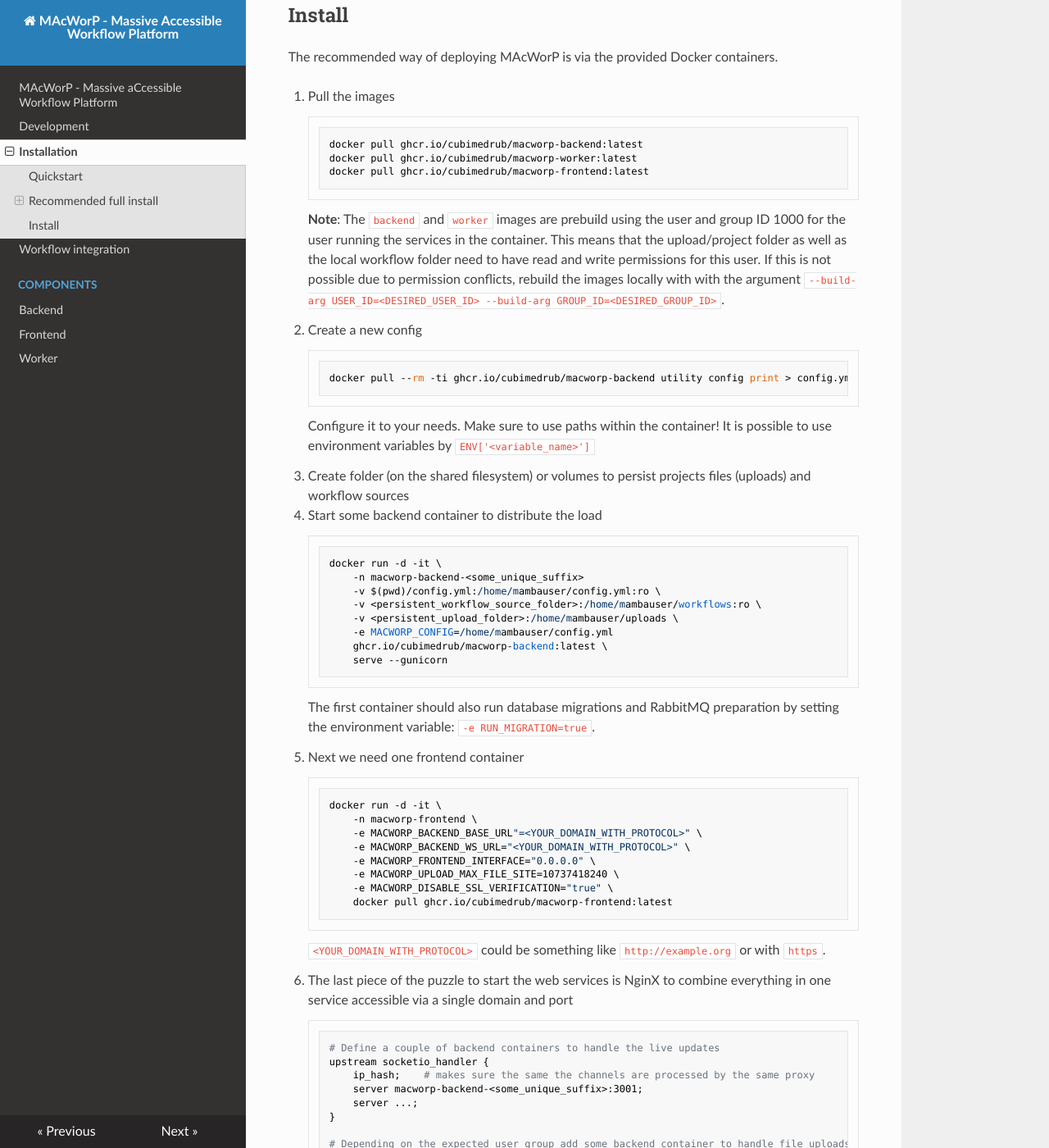
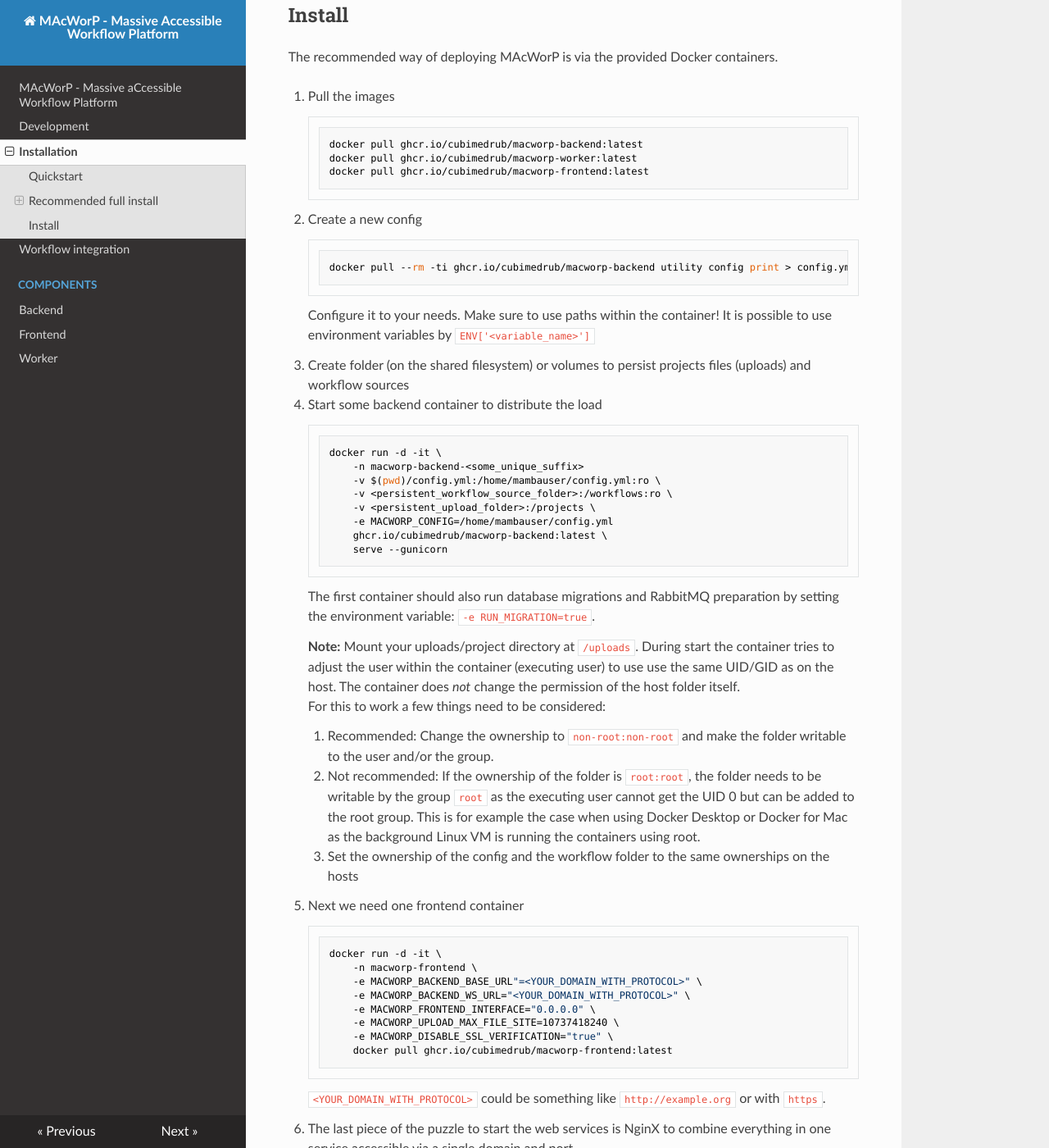
Before and after one commit to cubimedrub/macworp, an MkDocs documentation site: the page built from docs/installation.md, in a window 1280 px wide and 1400 px high, scrolled down 1275 px. Shown: the whole window at 82% size. Built offline with MkDocs 1.6.1, drawn with Linux system fonts in a browser that asks for light colours; nearby versions of some CDN libraries; some of the changed text lies outside the part shown.

Commit message:
adjust user to Docker socket and project directory permissions when starting backend & worker container, part of #25

````diff
--- a/docs/installation.md
+++ b/docs/installation.md
@@ -46,9 +46,6 @@
     docker pull ghcr.io/cubimedrub/macworp-frontend:latest
     ```
 
-    **Note**: The `backend` and `worker` images are prebuild using the user and group ID 1000 for the user running the services in the container. This means that the upload/project folder as well as the local workflow folder need to have read and write permissions for this user.
-        If this is not possible due to permission conflicts, rebuild the images locally with with the argument `--build-arg USER_ID=<DESIRED_USER_ID> --build-arg GROUP_ID=<DESIRED_GROUP_ID>`.
-
 2. Create a new config
 
     ```shell
@@ -65,14 +62,22 @@
     docker run -d -it \
         -n macworp-backend-<some_unique_suffix>
         -v $(pwd)/config.yml:/home/mambauser/config.yml:ro \
-        -v <persistent_workflow_source_folder>:/home/mambauser/workflows:ro \
-        -v <persistent_upload_folder>:/home/mambauser/uploads \
+        -v <persistent_workflow_source_folder>:/workflows:ro \
+        -v <persistent_upload_folder>:/projects \
         -e MACWORP_CONFIG=/home/mambauser/config.yml
         ghcr.io/cubimedrub/macworp-backend:latest \
         serve --gunicorn
     ```
 
     The first container should also run database migrations and RabbitMQ preparation by setting the environment variable: `-e RUN_MIGRATION=true`.
+
+    **Note:** Mount your uploads/project directory at `/uploads`. During start the container tries to adjust the user within the container (executing user) to use use the same UID/GID as on the host.
+    The container does *not* change the permission of the host folder itself.
+    For this to work a few things need to be considered:
+
+    1. Recommended: Change the ownership to `non-root:non-root` and make the folder writable to the user and/or the group.
+    2. Not recommended: If the ownership of the folder is `root:root`, the folder needs to be writable by the group `root` as the executing user cannot get the UID 0 but can be added to the root group. This is for example the case when using Docker Desktop or Docker for Mac as the background Linux VM is running the containers using root.
+    3. Set the ownership of the config and the workflow folder to the same ownerships on the hosts
 
 5. Next we need one frontend container
 
@@ -197,8 +202,9 @@
 
     ```shell
     docker run -d -it \
-        -v <persistent_workflow_source_folder>:/home/mambauser/workflows:ro \
-        -v <persistent_upload_folder>:/home/mambauser/uploads \
+        -v <persistent_workflow_source_folder>:/workflows:ro \
+        -v <persistent_upload_folder>:<same_path_as_persistent_upload_folder_on_host> \
+        -e PROJECTS_PATH=<same_path_as_persistent_upload_folder_on_host> \
         ghcr.io/cubimedrub/macworp-worker:latest \
         -vvvvvvvv \
         --skip-cert-verification \
@@ -207,8 +213,13 @@
         -c <YOUR_DOMAIN> \
         -r amqp://admin:developer@<IP_OF_RABBIT_HOST>:5672/%2f \
         -q project_workflow \
-        -d /home/mambauser/uploads \
+        -d <same_path_as_persistent_upload_folder_on_host> \
         -u worker \
-        -p developer \
-        --keep-intermediate-files \
+        -p <change-to-the-same-password-as-in-the-backend-config> \
+        --keep-intermediate-files
     ```
+
+    **Note:**
+
+    1. Like the backend, the worker container tries to adjust the executing user to use the same UID/GID as the owner of the the project directory. You have to consider the same rules.
+    2. To be able to use Docker containers during the workflow execution the uploads/projects folder needs to be mounted at the exact same path as on the host and the environment variable `PROJECTS_DIR` needs to have the same path.
--- a/quickstart.config.yml
+++ b/quickstart.config.yml
@@ -3,6 +3,7 @@
 secret: "developmentindocker"
 use_reverse_proxy: true
 debug: false
+upload_path: ENV['PROJECTS_DIR']
 database:
   url: postgresql://postgres:developer@psql:5432/macworp
   pool_size: 4 # In development mode, more than one connections are supported
--- a/quickstart.docker-compose.yml
+++ b/quickstart.docker-compose.yml
@@ -5,7 +5,7 @@
     image: cubimedrub/macworp-backend:local
     volumes:
       - ./macworp:/home/mambauser/macworp
-      - ${PROJECT_DIR_ABSOLUTE}:/home/mambauser/uploads
+      - ${PROJECT_DIR_ABSOLUTE}:/projects
       # Pass the local config
       - ./quickstart.config.yml:/home/mambauser/local.config.yaml:ro
       - ./dev_auth.yaml:/home/mambauser/dev_auth.yaml:ro
@@ -77,6 +77,7 @@
     image: cubimedrub/macworp-worker:local
     environment:
       PYTHONUNBUFFERED: "true"
+      PROJECTS_DIR: ${PROJECT_DIR_ABSOLUTE}
     command: [
       "-vvvvvvvv",
       "--skip-cert-verification",
````
Also changed, not shown: 8 other files.
